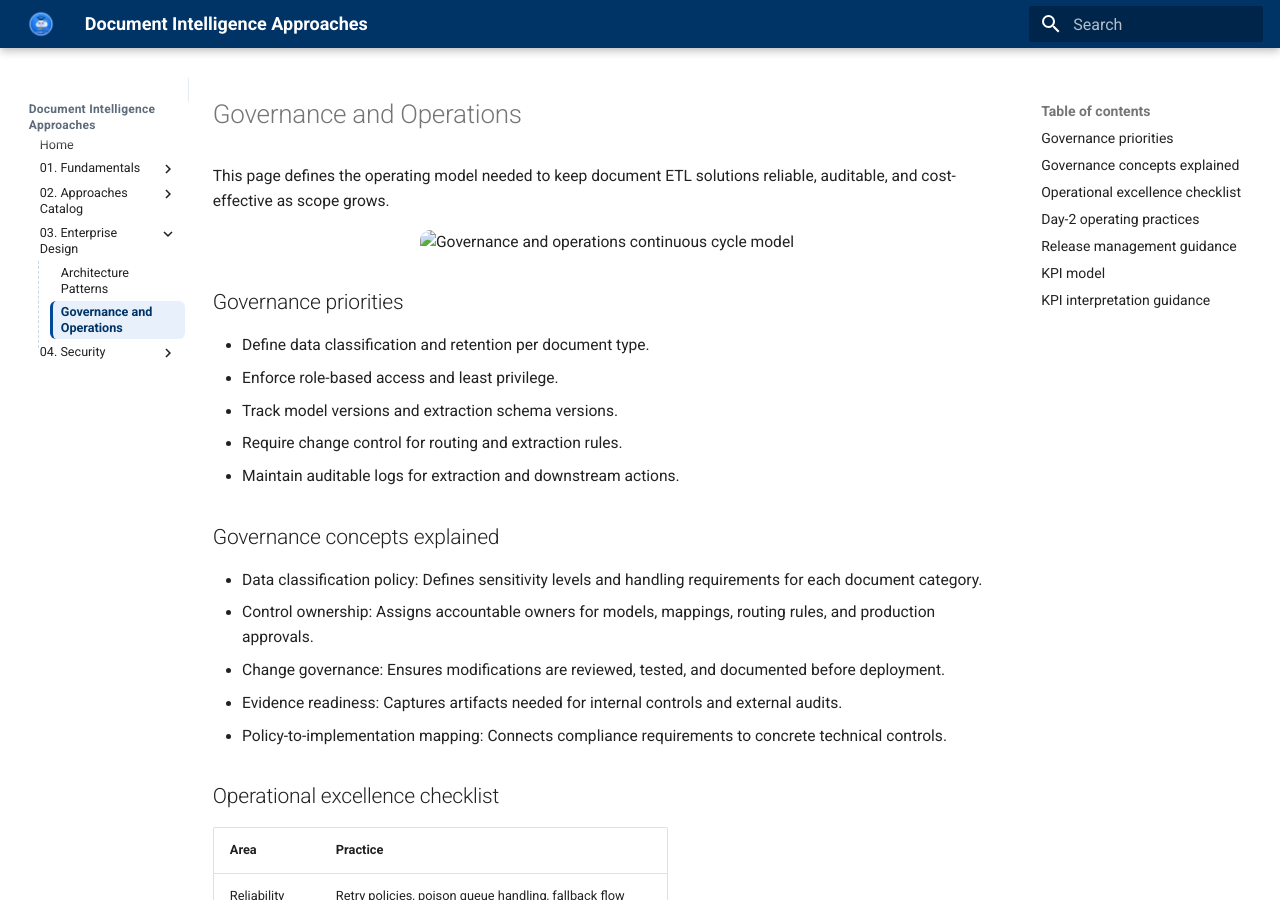
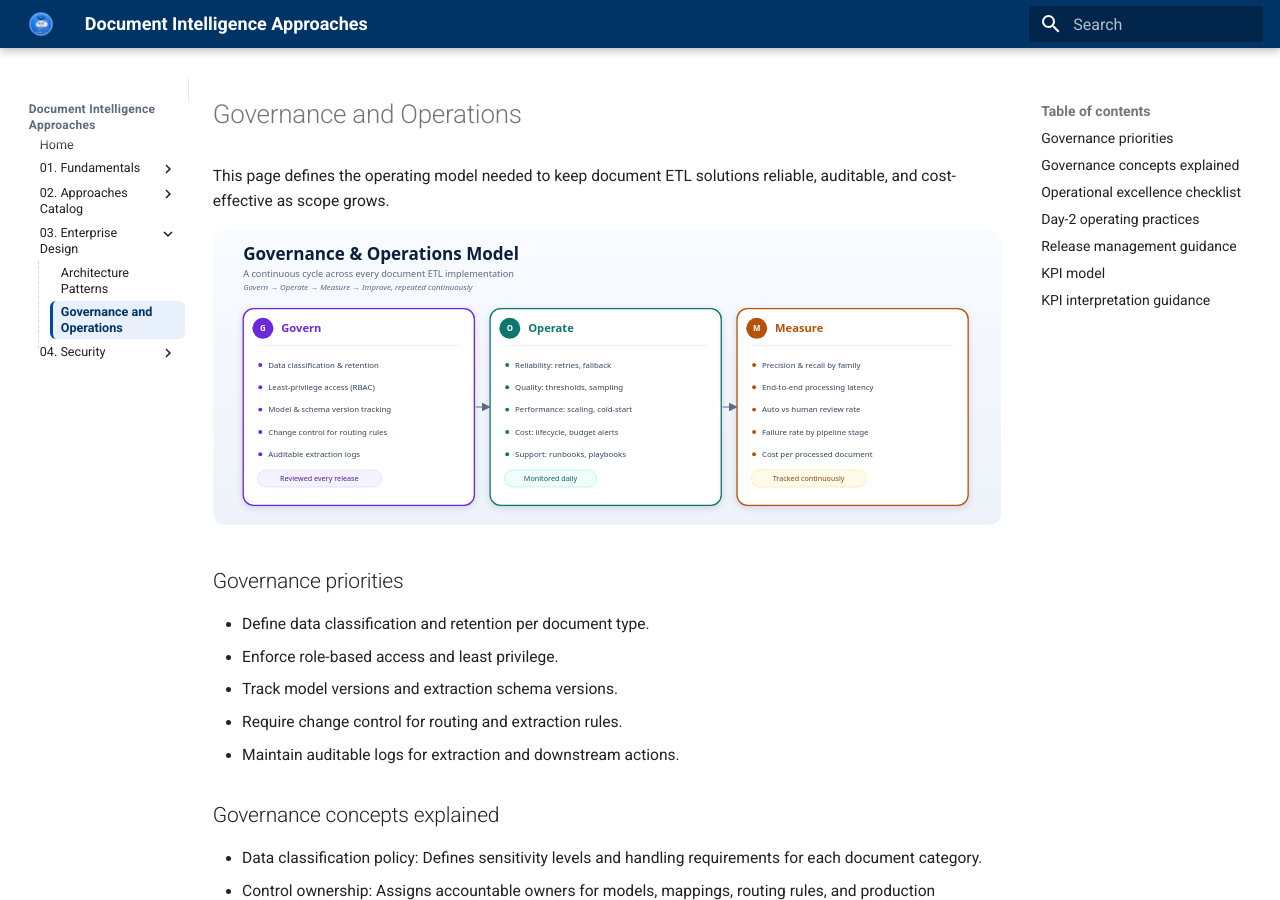
Before and after one commit to Cloud2BR-TEC/ai-academy-101-docs-etl, an MkDocs documentation site: the page built from docs/03-enterprise-design/governance-operations.md, in a window 1280 px wide and 900 px high. Built offline with MkDocs 1.6.1 and Material for MkDocs 9.7.7, drawn with Linux system fonts in a browser that asks for light colours.

Commit message:
fix:broken-image-paths-enterprise-design-pages

```diff
--- a/docs/03-enterprise-design/governance-operations.md
+++ b/docs/03-enterprise-design/governance-operations.md
@@ -3,7 +3,7 @@
 This page defines the operating model needed to keep document ETL solutions reliable, auditable, and cost-effective as scope grows.
 
 <p align="center">
-<img src="../assets/img/enterprise/governance-operations.svg" alt="Governance and operations continuous cycle model" style="border-radius: 10px; max-width: 100%;"/>
+<img src="../../assets/img/enterprise/governance-operations.svg" alt="Governance and operations continuous cycle model" style="border-radius: 10px; max-width: 100%;"/>
 </p>
 
 ## Governance priorities
```
Also changed, not shown: docs/03-enterprise-design/architecture-patterns.md (+1 -1 lines).
